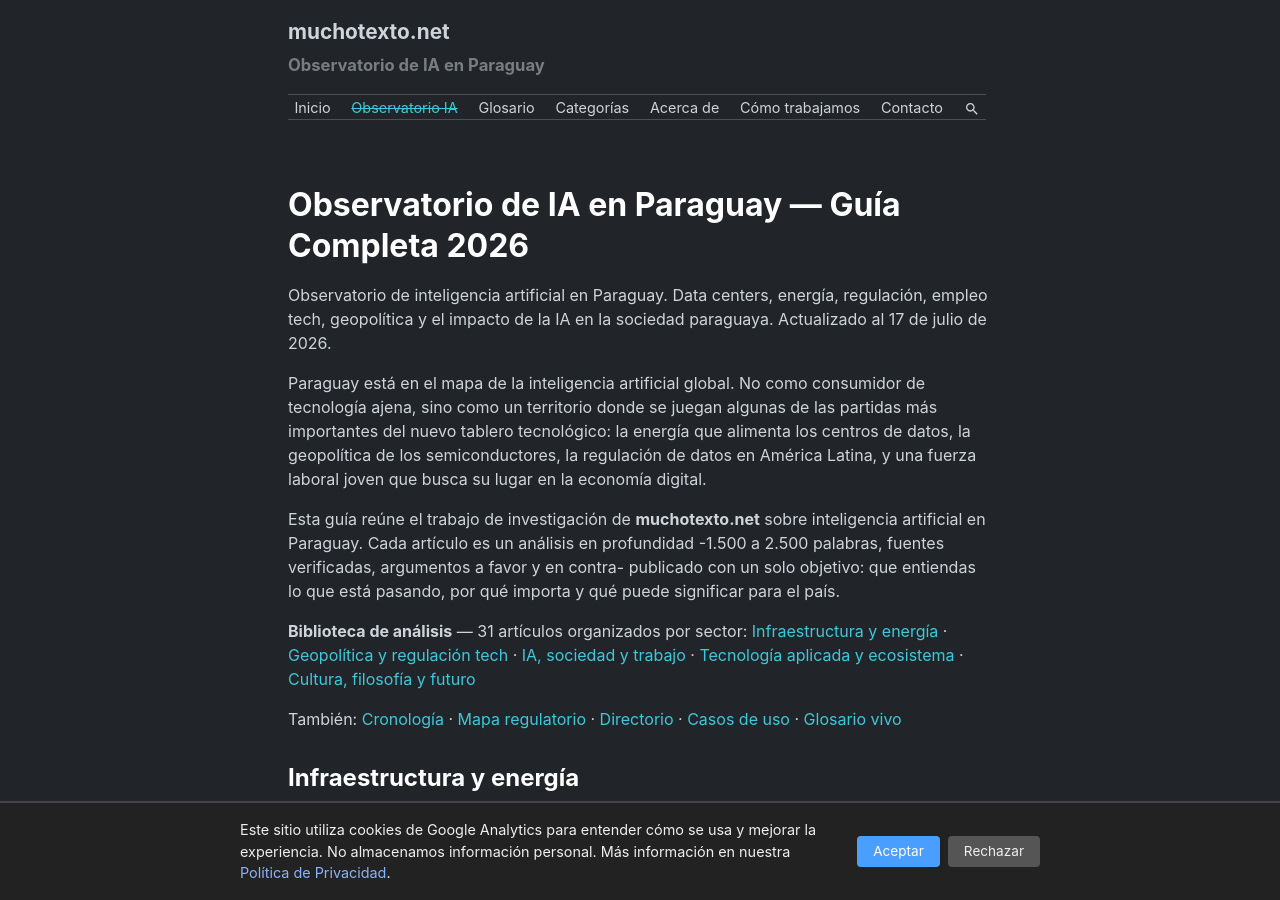
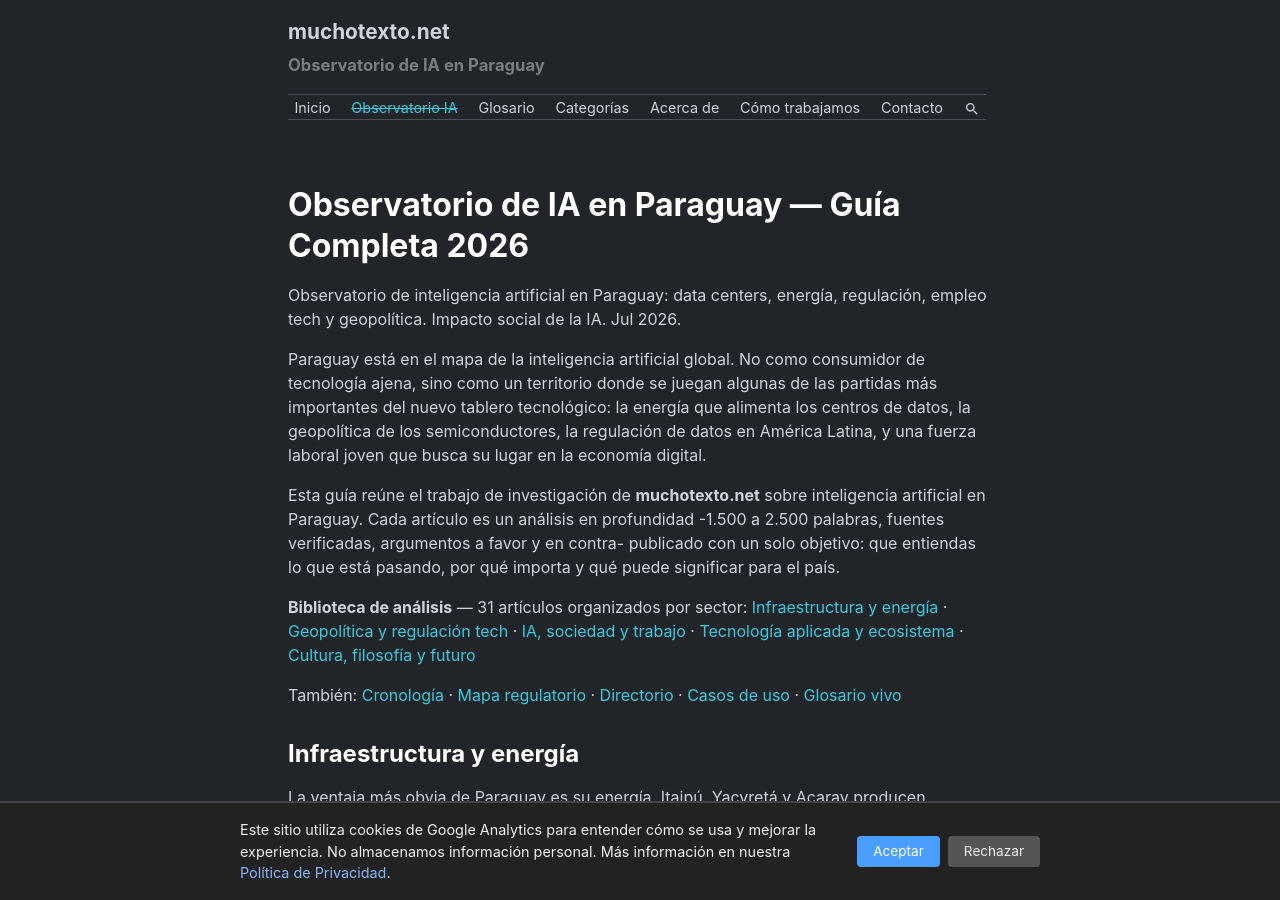
Before and after one commit to miravosqueinteresante/muchotexto.net, a Jekyll site: the page built from ia-en-paraguay.markdown, in a window 1280 px wide and 900 px high. Built offline with Jekyll 4.4.1, drawn with Linux system fonts in a browser that asks for light colours.

Commit message:
fix: shorten pillar page description (196->149 chars), remove non-existent Anthropic-control from robots.txt

```diff
--- a/ia-en-paraguay.markdown
+++ b/ia-en-paraguay.markdown
@@ -2,7 +2,7 @@
 layout: page
 title: "Observatorio de IA en Paraguay — Guía Completa 2026"
 permalink: /ia-en-paraguay/
-description: "Observatorio de inteligencia artificial en Paraguay. Data centers, energía, regulación, empleo tech, geopolítica y el impacto de la IA en la sociedad paraguaya. Actualizado al 17 de julio de 2026."
+description: "Observatorio de inteligencia artificial en Paraguay: data centers, energía, regulación, empleo tech y geopolítica. Impacto social de la IA. Jul 2026."
 last_modified_at: 2026-07-17
 ---
 
--- a/robots.txt
+++ b/robots.txt
@@ -13,9 +13,6 @@ Allow: /
 User-agent: Google-Extended
 Allow: /
 
-User-agent: Anthropic-control
-Allow: /
-
 User-agent: ClaudeBot
 Allow: /
 
```
